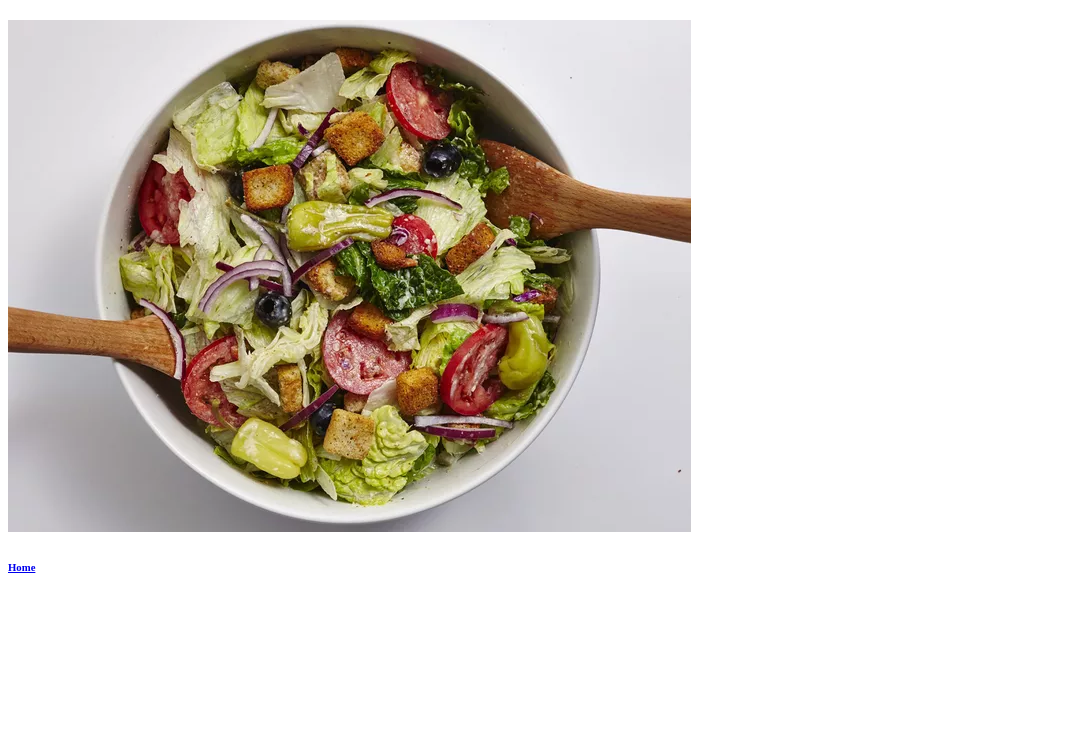
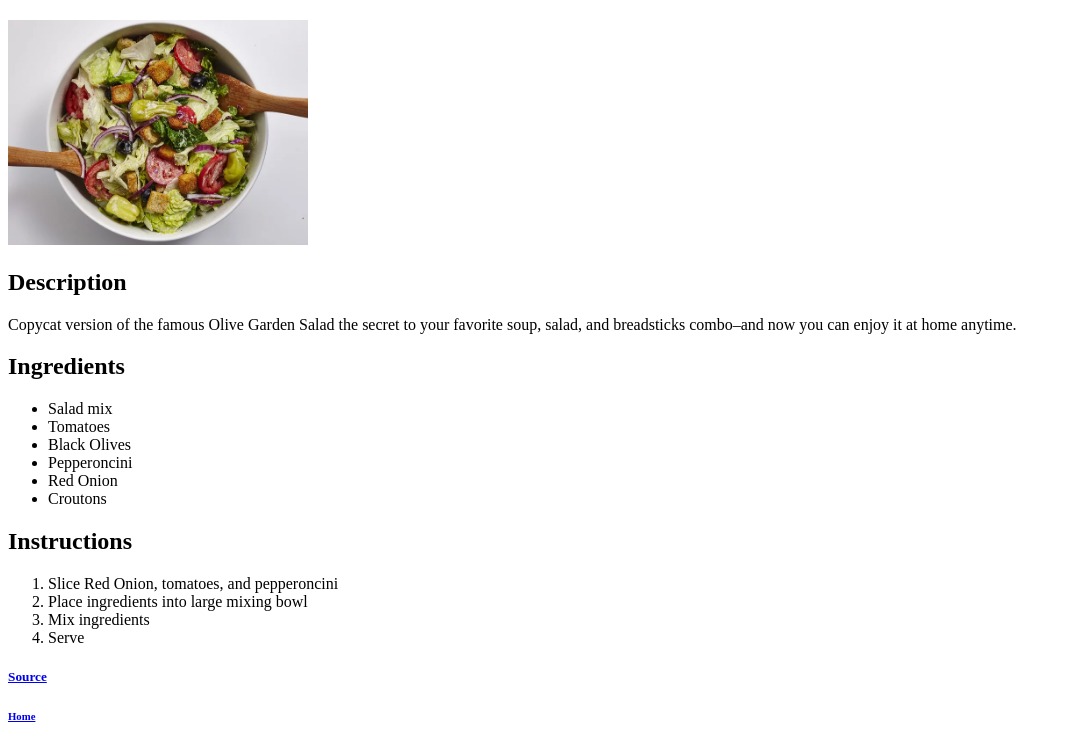
Before and after one commit to GreyRobe/odin-recipes, a plain HTML site: page recipes/salad.html in a window 1280 px wide. Shown: the part 60-807 px from the top of the page, without its empty margins (0-1067 px from the left). Drawn offline with Linux system fonts and the light colour scheme.

Commit message:
Salad appetizer page completed.
Dimensions of cookie page updated.

```diff
--- a/recipes/salad.html
+++ b/recipes/salad.html
@@ -7,7 +7,33 @@
 </head>
 <body>
     <h1><strong>Salad</strong></h1>
-    <img src="./images/salad.webp" alt="Refreshing garden salad">
+    <img src="./images/salad.webp" alt="Refreshing garden salad" width="300">
+
+    <h2>Description</h2>
+    <p>Copycat version of the famous Olive Garden Salad the secret to your favorite soup, salad, and breadsticks combo–and now you can enjoy it at home anytime.</p>
+
+    <h2>Ingredients</h2>
+    <p><ul>
+        <li>Salad mix</li>
+        <li>Tomatoes</li>
+        <li>Black Olives</li>
+        <li>Pepperoncini</li>
+        <li>Red Onion</li>
+        <li>Croutons</li>
+    </ul></p>
+
+    <h2>Instructions</h2>
+    <p><ol>
+        <li>Slice Red Onion, tomatoes, and pepperoncini</li>
+        <li>Place ingredients into large mixing bowl</li>
+        <li>Mix ingredients</li>
+        <li>Serve</li>
+    </ol></p>
+
+    <h5><a href="https://www.allrecipes.com/copycat-olive-garden-salad-recipe-7550384" target="_blank">
+        Source
+    </a></h5>
+
     <h6><a href="../index.html">Home</a></h6>
 </body>
 </html>
```
Also changed, not shown: recipes/cccookies.html (+1 -1 lines).
